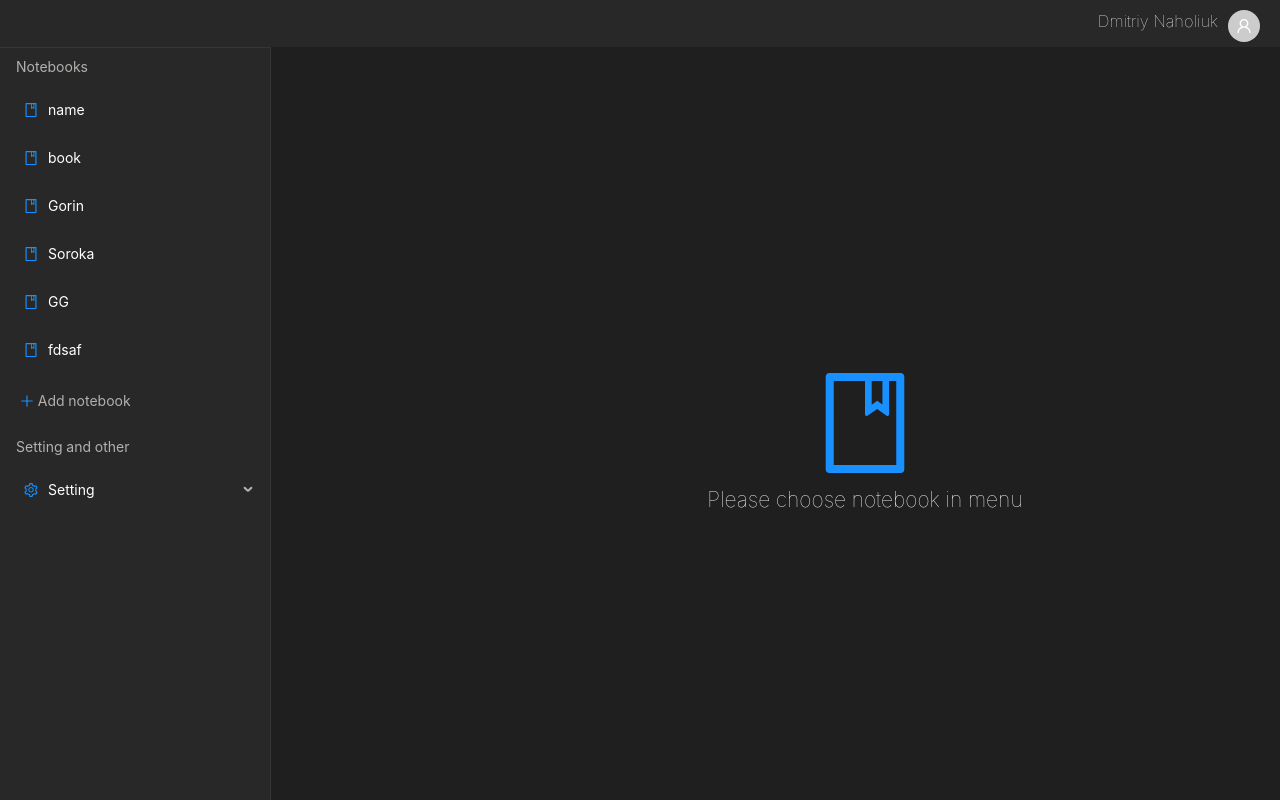
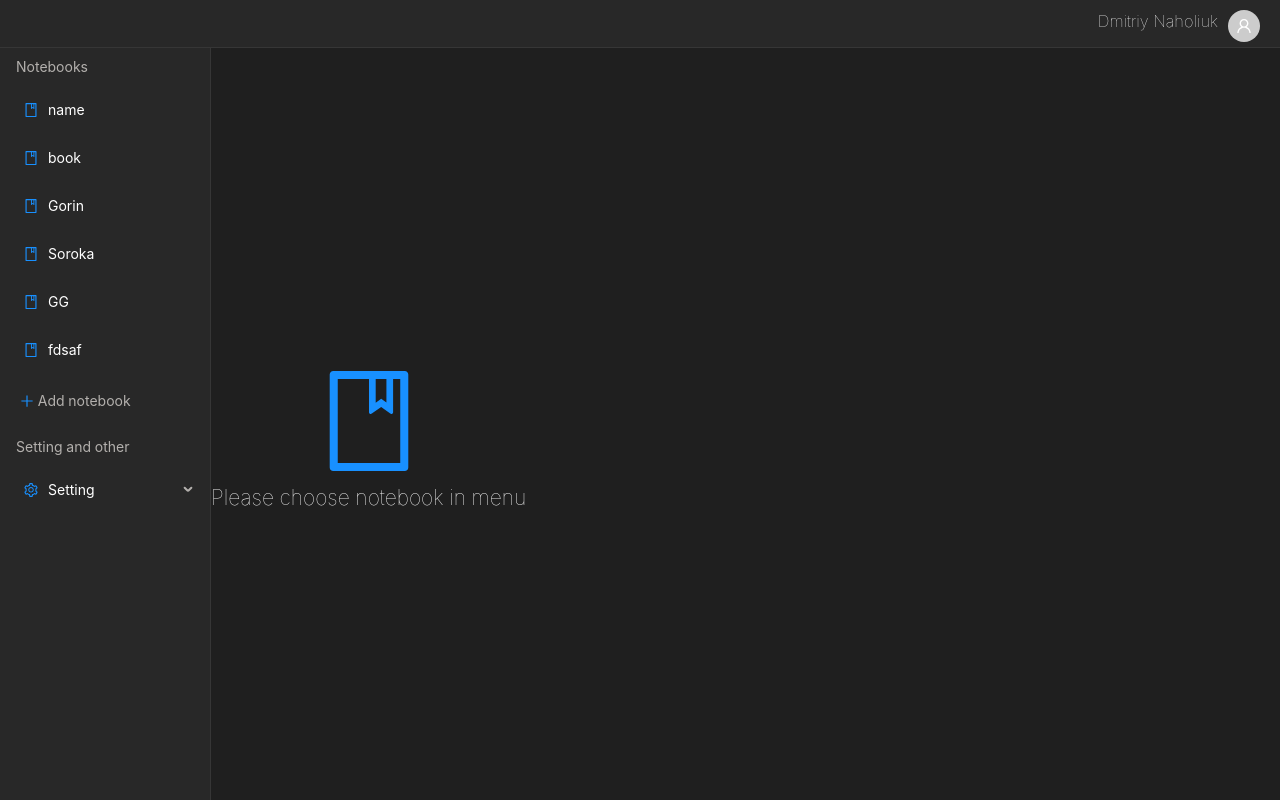
Before and after one commit to strutovsky/ainotebook, a React (Create React App) app in the folder src/ui/: page / in a window 1280 px wide. Built offline with nearby package versions, Linux system fonts and the light colour scheme; data requests are answered from the project's data file.

Commit message:
grid fix

```diff
--- a/src/ui/src/App.css
+++ b/src/ui/src/App.css
@@ -8,22 +8,20 @@
 }
 
 .App {
+  background: var(--color-background-dark);
   display: flex;
-  justify-content: center;
-  background: var(--color-background-dark);
-  padding-left: 450px;
-  padding-top: 50px;
+
 }
 
 header {
   background: var(--color-background-light)!important;
   padding: 4px 20px;
-  position: fixed;
   top: 0;
   left: 0;
   width: 100%;
   z-index: 9999;
   text-align: right;
+  border-bottom: 1px solid var(--color-selected-menu)!important;
 }
 
 header > div {
--- a/src/ui/src/components/Document/document.module.css
+++ b/src/ui/src/components/Document/document.module.css
@@ -1,8 +1,8 @@
 .wrap {
     background: #1F1F1F;
     padding: 50px 20px 0px 100px;
-    width: 100%;
-
+    position: relative;
+    flex-grow: 1;
 }
 
 .header, .header input {
@@ -44,3 +44,7 @@
     font-size: 12px;
     padding-bottom: 10px;
 }
+
+.body {
+    height: 60vh;
+}
--- a/src/ui/src/components/Document/index.tsx
+++ b/src/ui/src/components/Document/index.tsx
@@ -3,7 +3,7 @@ import {withRouter} from 'react-router-dom';
 import {useDispatch, useSelector} from 'react-redux';
 
 import {getPagePending} from '../../redux/selectors/notebook-selector';
-import { Skeleton } from 'antd';
+import { Skeleton, Spin } from 'antd';
 import {getActivePageSelector, getDocumentErrorSelector} from '../../redux/selectors/document-selector';
 import {getNotebookPageThunk, saveChangesThunk} from '../../redux/document-reducer';
 import {actions} from '../../redux/document-reducer'
@@ -17,7 +17,7 @@ import Styles from './document.module.css';
 
 
 const queryString = require('query-string');
-const _ = require('lodash')
+
 
 const Document: React.FC<any> = (props) => {
     const activePage = useSelector(getActivePageSelector)
@@ -25,19 +25,12 @@ const Document: React.FC<any> = (props) => {
     const error = useSelector(getDocumentErrorSelector)
 
     const dispatch = useDispatch()
-
     const parsed = queryString.parse(props.location.search);
 
     let _contentState = ContentState.createFromText(activePage ? activePage.body : "");
     const raw = convertToRaw(_contentState)
     const [editorState, setEditorState] = useState(raw) ;
-    const delayedQuery = _.debounce((q: any) => dispatch(saveChangesThunk(q)), 500);
 
-    window.addEventListener("beforeunload", (ev) =>
-    {
-        ev.preventDefault();
-        dispatch(saveChangesThunk(editorState))
-    });
 
     useEffect(() => {
         if(activePage) {
@@ -65,8 +58,8 @@ const Document: React.FC<any> = (props) => {
         return <ErrorPage message={error}/>
     }
 
-    if(pending || activePage === null) {
-        return <Skeleton active/>
+    if(activePage === null || pending) {
+        return <Skeleton title={true}></Skeleton>
     }
 
     return (<div className={Styles.wrap}>
@@ -81,7 +74,7 @@ const Document: React.FC<any> = (props) => {
                         {activePage?.create_at}
                     </div>
 
-                <div className={Styles.body} >
+                    <div className={Styles.body + " custom-scroll"} >
                         <Editor
                             defaultContentState={editorState}
                             onContentStateChange={setEditorState}
--- a/src/ui/src/components/Menu/index.tsx
+++ b/src/ui/src/components/Menu/index.tsx
@@ -16,7 +16,6 @@ const queryString = require('query-string');
 const {SubMenu} = Menu;
 
 const MainMenu: React.FC = () => {
-    console.log('render')
     const history = useHistory()
     const dispatch = useDispatch()
 
@@ -47,9 +46,8 @@ const MainMenu: React.FC = () => {
         dispatch(addPageThunk(nid, title))
     }
 
-
     return (<div className={MenuStyles.mainWrap}>
-                <div className={MenuStyles.menuWrap + " custom-scroll"} style={{width: '270px'}}>
+                <div className={MenuStyles.menuWrap + " custom-scroll"}>
                     {pending ? <Skeleton active={true}/> :
                         <Menu
                             mode="inline"
--- a/src/ui/src/components/Menu/menu.module.css
+++ b/src/ui/src/components/Menu/menu.module.css
@@ -1,16 +1,18 @@
 .mainWrap {
     display: flex;
     height: calc(100vh - 30px);
-    min-width: 150px;
-    position: fixed;
     left: 0;
-    top: 47px;
     border-right: 1px solid var(--color-selected-menu);
 }
 
 .menuWrap {
     background: #282828;
-    border-top: 1px solid var(--color-selected-menu);
+    width: 210px;
+}
+
+.Pages {
+    background: var(--color-background-light);
+    width: 200px;
 }
 
 .button {
@@ -44,9 +46,3 @@
     background: var(--color-selected-menu);
     color: var(--color-lightgray);
 }
-
-.Pages {
-    background: var(--color-background-light);
-    border-top: 1px solid var(--color-selected-menu);
-    width: 200px;
-}
--- a/src/ui/src/index.css
+++ b/src/ui/src/index.css
@@ -5,7 +5,7 @@ body, html {
     sans-serif;
   -webkit-font-smoothing: antialiased;
   -moz-osx-font-smoothing: grayscale;
-  background: var(--color-background-dark)!important;
+  background: var(--color-background-dark);
   overflow-y: hidden;
 }
 
@@ -56,6 +56,12 @@ code {
 .toolbar-class {
   background: var(--color-background-light)!important;
   border: none!important;
+  position: absolute;
+  bottom: 5px;
+  left: 0;
+  width: 100%;
+  padding: 10px!important;
+  border-bottom: 1px solid var(--color-selected-menu)!important;
 }
 .rdw-option-wrapper {
   background: var(--color-lightgray)!important;
--- a/src/ui/src/redux/notebook-reducer.ts
+++ b/src/ui/src/redux/notebook-reducer.ts
@@ -118,10 +118,11 @@ export const addPageThunk = (notebookId: string, title: string) =>{
         NotebookAPI.addPage(notebookId, title).then((res: any) => {
             NotebookAPI.getNotebooks().then((notebooks: any) => {
                 dispatch(actions.setNotebooks(notebooks))
-                dispatch(actions.setPending(false))
             })
         }).catch(err => {
 
+        }).finally(() => {
+            dispatch(actions.setPending(false))
         })
     }
 }
@@ -129,7 +130,7 @@ export const addPageThunk = (notebookId: string, title: string) =>{
 export const getNotebookThunk = (nid: string) => {
     return (dispatch: any) => {
         NotebookAPI.getNotebook(nid).then(res => {
-            debugger
+
         }).catch(err => {
 
         })
```
Lines whose indentation alone changed are shown as unchanged.
